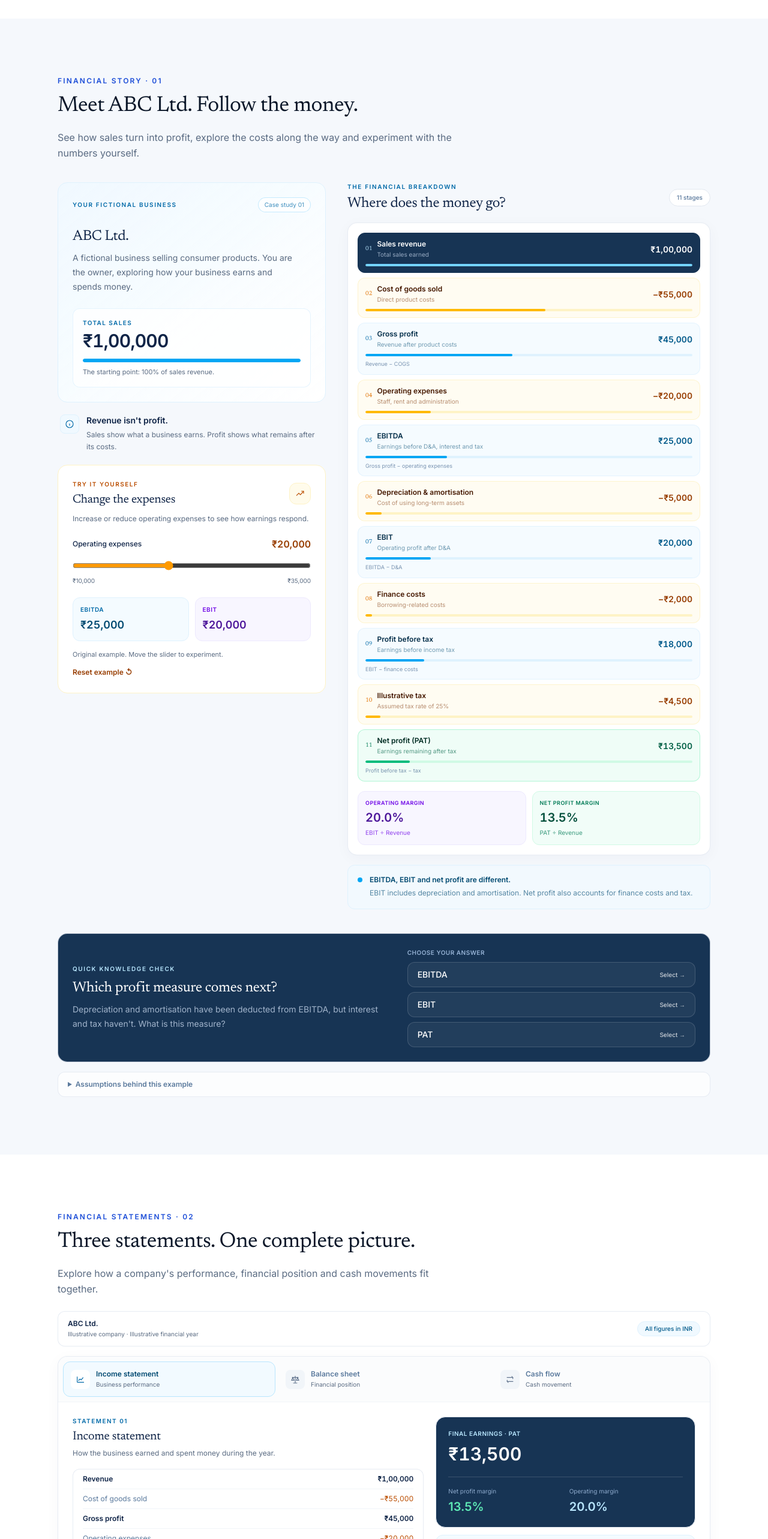
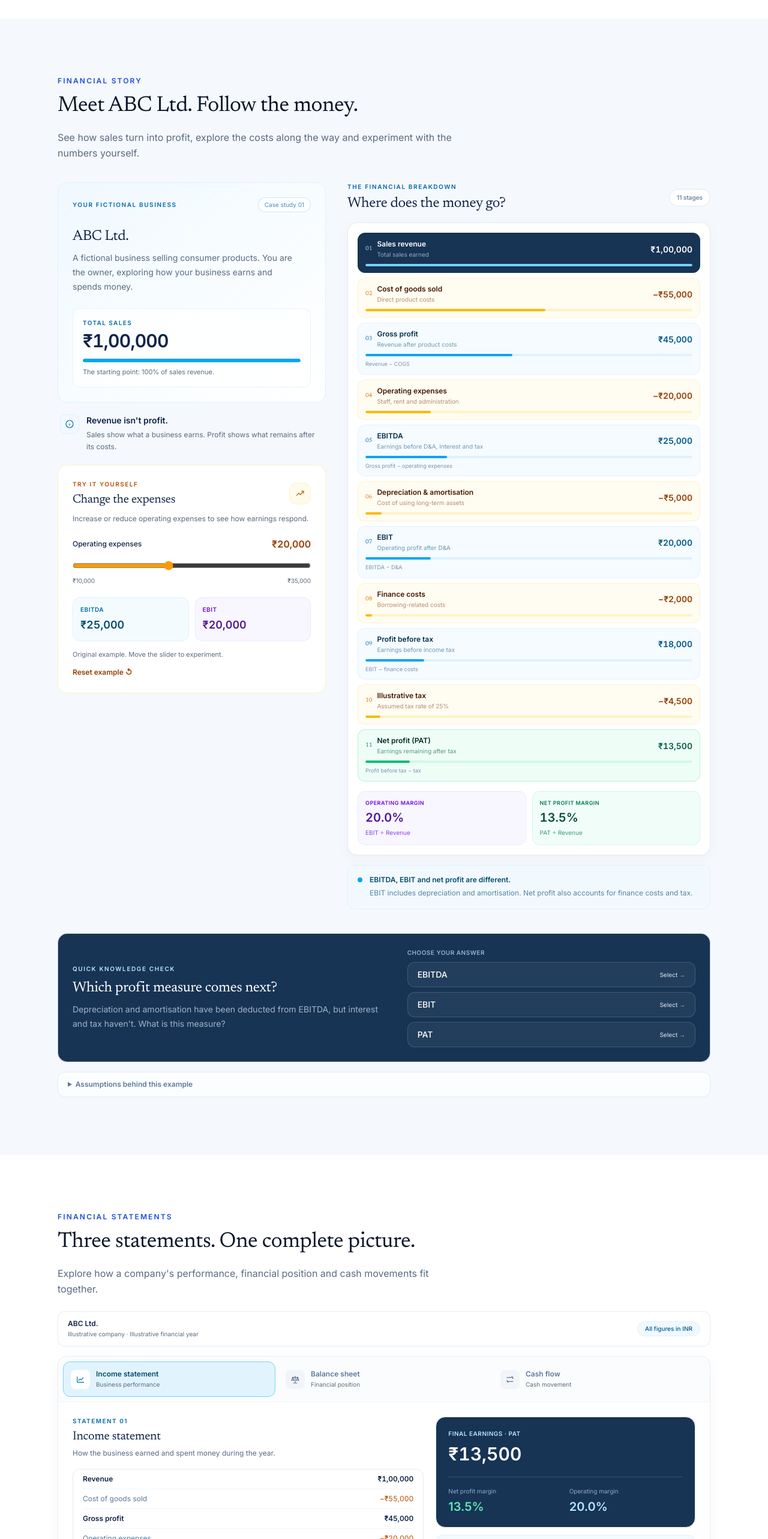
Before and after one commit to dilseresearchlab-git/Advisory, a Next.js app: page /learn in a window 1280 px wide. Shown: the part 1840-4406 px from the top of the page at 60% size. Built offline with nearby package versions, Linux system fonts and the light colour scheme.

Commit message:
initial commit

```diff
--- a/src/components/pages/learn/FinancialStatements.jsx
+++ b/src/components/pages/learn/FinancialStatements.jsx
@@ -36,7 +36,7 @@ function StatementTab({ active, onClick, icon, title, subtitle }) {
       aria-pressed={active}
       className={`flex min-w-0 flex-1 items-center gap-2.5 rounded-xl border px-3 py-3 text-left transition ${
         active
-          ? "border-sky-200 bg-sky-50/80 text-sky-900"
+          ? "border-sky-300 bg-sky-200/40 text-sky-900"
           : "border-transparent bg-transparent text-steel hover:bg-slate-50"
       }`}
     >
@@ -833,7 +833,7 @@ export default function FinancialStatements() {
     <Section>
       <div id="financial-statements" className="scroll-mt-24">
         <SectionHeading
-          eyebrow="Financial statements · 02"
+          eyebrow="Financial statements"
           title="Three statements. One complete picture."
         >
           Explore how a company's performance, financial position and
--- a/src/components/pages/learn/FinancialStory.jsx
+++ b/src/components/pages/learn/FinancialStory.jsx
@@ -176,7 +176,7 @@ function FinancialStory() {
     <Section tone="ice">
       <div id="financial-story" className="scroll-mt-24">
         <SectionHeading
-          eyebrow="Financial story · 01"
+          eyebrow="Financial story"
           title="Meet ABC Ltd. Follow the money."
         >
           See how sales turn into profit, explore the costs along the way
--- a/src/components/pages/learn/FormulaPlayground.jsx
+++ b/src/components/pages/learn/FormulaPlayground.jsx
@@ -176,7 +176,7 @@ export default function FormulaPlayground() {
     <Section tone="ice">
       <div id="formula-playground" className="scroll-mt-24">
         <SectionHeading
-          eyebrow="Formula playground · 02"
+          eyebrow="Formula playground"
           title="Turn financial figures into useful ratios."
         >
           Experiment with essential calculations using ABC Ltd.'s figures.
--- a/src/components/pages/learn/InvestingMath.jsx
+++ b/src/components/pages/learn/InvestingMath.jsx
@@ -207,7 +207,7 @@ export default function InvestingMath() {
     <Section tone="ice">
       <div id="investing-mathematics" className="scroll-mt-24">
         <SectionHeading
-          eyebrow="Investing mathematics · 03"
+          eyebrow="Investing mathematics"
           title="Understand the numbers behind your decisions."
         >
           Explore investment growth, compounding and trade risk through
--- a/src/components/pages/learn/ReferenceSheets.jsx
+++ b/src/components/pages/learn/ReferenceSheets.jsx
@@ -8,7 +8,7 @@ export default function ReferenceSheets() {
       <Section>
         <div id="ratio-reference" className="scroll-mt-24">
           <SectionHeading
-            eyebrow="Quick reference · 04"
+            eyebrow="Quick reference"
             title="Essential financial ratios."
           >
             A quick reference to commonly used ratios and what they reveal.
@@ -59,7 +59,7 @@ export default function ReferenceSheets() {
       <Section tone="ice">
         <div id="market-terminology" className="scroll-mt-24">
           <SectionHeading
-            eyebrow="Essential terminology · 05"
+            eyebrow="Essential terminology"
             title="Know the language of the market."
           >
             Important financial and market terms, explained simply.
```
